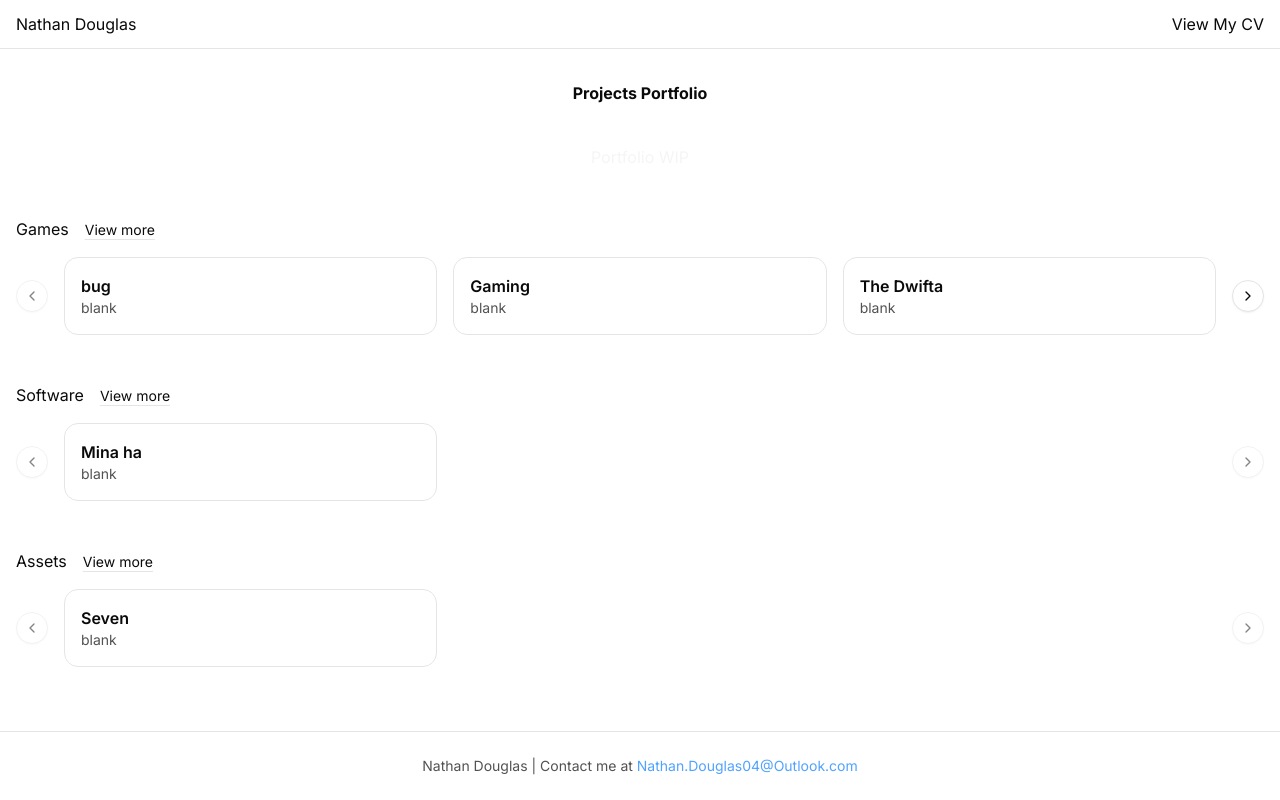
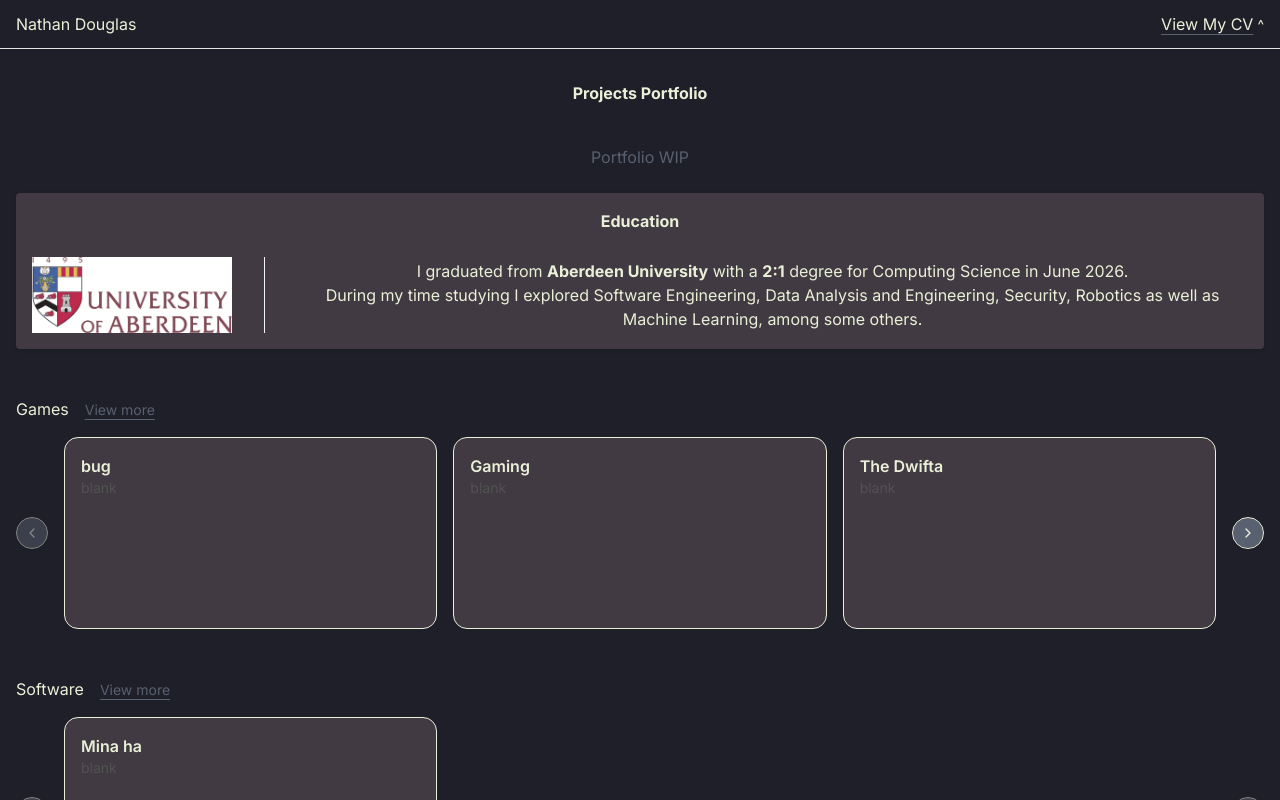
Before and after one commit to Nat00n/personal-portfolio-website, a Next.js app: page / in a window 1280 px wide. Shown: the top 800 px of the page. Built offline with nearby package versions, Linux system fonts and the light colour scheme.

Commit message:
added better colour pallette, updated project cards, and started updating the method for projects

```diff
--- a/app/globals.css
+++ b/app/globals.css
@@ -6,40 +6,19 @@
 
 /* Raw values: these change between light and dark */
 :root {
-  --muted: oklch(0.97 0 0);
-  --surface: #f5f5f5;
-  --border: oklch(0.922 0 0);
-  --accent: oklch(0.97 0 0);
-  --accent-hover: #3730a3;
-  --background: oklch(1 0 0);
-  --foreground: oklch(0.145 0 0);
-  --card: oklch(1 0 0);
-  --card-foreground: oklch(0.145 0 0);
-  --popover: oklch(1 0 0);
-  --popover-foreground: oklch(0.145 0 0);
-  --primary: oklch(0.205 0 0);
-  --primary-foreground: oklch(0.985 0 0);
-  --secondary: oklch(0.97 0 0);
-  --secondary-foreground: oklch(0.205 0 0);
+  --muted: #596070;
+  --accent: #8d697a;
+  --accent-hover: #544e68;
+  --background: #1f1f29;
+  --foreground: #413a42;
+  --primary: #eaf0d8;
+  --primary-foreground: #ffd4a3;
+  --secondary: #96a2b3;
+  --secondary-foreground: #d08159;
   --muted-foreground: oklch(0.556 0 0);
   --accent-foreground: oklch(0.205 0 0);
   --destructive: oklch(0.577 0.245 27.325);
-  --input: oklch(0.922 0 0);
-  --ring: oklch(0.708 0 0);
-  --chart-1: oklch(0.87 0 0);
-  --chart-2: oklch(0.556 0 0);
-  --chart-3: oklch(0.439 0 0);
-  --chart-4: oklch(0.371 0 0);
-  --chart-5: oklch(0.269 0 0);
   --radius: 0.625rem;
-  --sidebar: oklch(0.985 0 0);
-  --sidebar-foreground: oklch(0.145 0 0);
-  --sidebar-primary: oklch(0.205 0 0);
-  --sidebar-primary-foreground: oklch(0.985 0 0);
-  --sidebar-accent: oklch(0.97 0 0);
-  --sidebar-accent-foreground: oklch(0.205 0 0);
-  --sidebar-border: oklch(0.922 0 0);
-  --sidebar-ring: oklch(0.708 0 0);
 }
 
 @media (prefers-color-scheme: dark) {
@@ -116,11 +95,11 @@
 }
 
 .link-internal {
-  @apply text-foreground underline decoration-border underline-offset-4 transition-colors hover:text-accent hover:decoration-accent;
+  @apply text-muted underline decoration-muted underline-offset-4 transition-colors hover:text-secondary-foreground hover:decoration-secondary-foreground;
 }
 
 .link-external {
-  @apply text-accent underline underline-offset-4 transition-colors hover:text-accent-hover;
+  @apply text-muted underline decoration-muted underline-offset-4 transition-colors hover:text-secondary-foreground hover:decoration-secondary-foreground;
 }
 
 .link-external::after {
@@ -171,10 +150,36 @@
     @apply border-border outline-ring/50;
   }
   body {
-    @apply bg-background text-foreground;
+    @apply bg-background text-primary;
   }
   html {
     @apply font-sans;
+  }
+
+  .stable-scrollbar {
+    /* Reserves space for the scrollbar, preventing layout shift */
+    scrollbar-gutter: stable;
+    /* Optional: Style the scrollbar for Firefox */
+    scrollbar-width: thin;
+    scrollbar-color: #888 #f1f1f1;
+  }
+
+  /* Style for WebKit browsers (Chrome, Safari, Edge) */
+  .stable-scrollbar::-webkit-scrollbar {
+    width: 8px;
+  }
+
+  .stable-scrollbar::-webkit-scrollbar-track {
+    background: #f1f1f1;
+  }
+
+  .stable-scrollbar::-webkit-scrollbar-thumb {
+    background: #888;
+    border-radius: 4px;
+  }
+
+  .stable-scrollbar::-webkit-scrollbar-thumb:hover {
+    background: #555;
   }
 }
 
--- a/app/page.tsx
+++ b/app/page.tsx
@@ -1,5 +1,6 @@
 import { projects } from "@/data/projects";
 import ProjectCarousel from "@/components/ProjectCarousel";
+import Image from 'next/image'
 
 export default function HomePage() {
   const featured = projects
@@ -13,9 +14,30 @@ export default function HomePage() {
   return (
     <div className="container mx-auto space-y-12 px-4 py-8">
       <div className="flex-col justify-items-center">
-        <h1 className="heading-display"><b>Projects Portfolio</b></h1>
+        <h1><b>Projects Portfolio</b></h1>
         <br></br>
         <p className="mt-4 text-muted">Portfolio WIP</p>
+        <br></br>
+        <div className="justify-items-center rounded drop-shadow bg-foreground p-4">
+          <h1><b>Education</b></h1>
+          <br></br>
+          <div className="flex flex-col items-center gap-6 md:flex-row md:gap-8">
+            <div>
+              <Image
+                src="/images/university-of-aberdeen-logo.webp" // Path relative to the public folder
+                alt="Aberdeen University Logo"
+                width={200}
+                height={100}
+                className="shrink-0"
+              />
+            </div>
+            <div className="hidden w-px self-stretch bg-gray-100 md:block" />
+            <div className="flex-1 text-center">
+              <p>I graduated from <b>Aberdeen University</b> with a <b>2:1</b> degree for Computing Science in June 2026.</p>
+              <p>During my time studying I explored Software Engineering, Data Analysis and Engineering, Security, Robotics as well as Machine Learning, among some others.</p>
+            </div>
+          </div>
+        </div>
       </div>
 
       <ProjectCarousel title="Games" href="/projects?type=games" projects={games} />
--- a/app/projects/page.tsx
+++ b/app/projects/page.tsx
@@ -33,7 +33,7 @@ export default async function ProjectGallery({
       <Tabs key={active} defaultValue={active}>
         <TabsList className="mx-auto mb-8 w-full max-w-md">
           {sections.map((s) => (
-            <TabsTrigger key={s.id} value={s.id} className="flex-1">
+            <TabsTrigger key={s.id} value={s.id} className="flex-1 transition-colors text-foreground hover:text-background data-active:bg-foreground data-active:text-primary data-active:hover:bg-background data-active:hover:text-primary">
               {s.title}
             </TabsTrigger>
           ))}
--- a/components/Breadcrumbs.tsx
+++ b/components/Breadcrumbs.tsx
@@ -63,9 +63,9 @@ export default function Breadcrumbs() {
 
               <BreadcrumbItem>
                 {isLast ? (
-                  <BreadcrumbPage>{crumb.label}</BreadcrumbPage>
+                  <BreadcrumbPage className="text-primary">{crumb.label}</BreadcrumbPage>
                 ) : (
-                  <BreadcrumbLink render={<Link href={crumb.href}>{crumb.label}</Link>} />
+                  <BreadcrumbLink className="text-secondary hover:text-secondary-foreground" render={<Link href={crumb.href}>{crumb.label}</Link>} />
                 )}
               </BreadcrumbItem>
 
--- a/components/ContentCard.tsx
+++ /dev/null
@@ -1,9 +0,0 @@
-export default function ContentCard() {
-  return (
-      <div className="container mx-auto px-4 py-6">
-        <p className="text-center text-sm text-neutral-600 dark:text-neutral-400">
-
-        </p>
-      </div>
-  );
-}
--- a/components/Navbar.tsx
+++ b/components/Navbar.tsx
@@ -11,7 +11,7 @@ export default function Navbar() {
 
         <Breadcrumbs />
 
-        <CustomLink href="\nathan-douglas-cv.pdf" newTab className="external-link">
+        <CustomLink href="\nathan-douglas-cv.pdf" newTab className="text-primary! hover:text-secondary-foreground! link-external">
           View My CV
         </CustomLink>
       </div>
--- a/components/ProjectCard.tsx
+++ b/components/ProjectCard.tsx
@@ -5,7 +5,7 @@ export default function ProjectCard({ project }: { project: Project }) {
   return (
     <CustomLink
       href={`/projects/${project.base}`}
-      className="block rounded-xl border p-4 transition hover:bg-neutral-100 dark:hover:bg-neutral-800"
+      className="block rounded-xl border h-32 md:h-48 p-4 transition bg-foreground hover:bg-muted dark:hover:bg-muted"
     >
       <h3 className="font-semibold">{project.title}</h3>
       <p className="text-sm text-neutral-600 dark:text-neutral-400">{project.summary}</p>
--- a/components/ProjectCarousel.tsx
+++ b/components/ProjectCarousel.tsx
@@ -41,8 +41,8 @@ export default function ProjectCarousel({ title, href, projects }: Props) {
           </CarouselContent>
 
           <div className="mt-4 flex justify-center gap-5 md:mt-0 md:contents">
-            <CarouselPrevious className="static translate-y-0 md:absolute" />
-            <CarouselNext className="static translate-y-0 md:absolute" />
+            <CarouselPrevious className="static bg-muted hover:bg-secondary-foreground translate-y-0 md:absolute" />
+            <CarouselNext className="static bg-muted hover:bg-secondary-foreground translate-y-0 md:absolute" />
           </div>
         </Carousel>
       </div>
--- a/components/ui/tabs.tsx
+++ b/components/ui/tabs.tsx
@@ -60,7 +60,7 @@ function TabsTrigger({ className, ...props }: TabsPrimitive.Tab.Props) {
         "relative inline-flex h-[calc(100%-1px)] flex-1 items-center justify-center gap-1.5 rounded-md border border-transparent px-2 py-1 text-sm font-medium whitespace-nowrap text-foreground/60 transition-all group-data-vertical/tabs:w-full group-data-vertical/tabs:justify-start hover:text-foreground focus-visible:border-ring focus-visible:ring-[3px] focus-visible:ring-ring/50 focus-visible:outline-1 focus-visible:outline-ring disabled:pointer-events-none disabled:opacity-50 has-data-[icon=inline-end]:pr-1.5 has-data-[icon=inline-start]:pl-1.5 aria-disabled:pointer-events-none aria-disabled:opacity-50 dark:text-muted-foreground dark:hover:text-foreground group-data-[variant=default]/tabs-list:data-active:shadow-sm group-data-[variant=line]/tabs-list:data-active:shadow-none [&_svg]:pointer-events-none [&_svg]:shrink-0 [&_svg:not([class*='size-'])]:size-4",
         "group-data-[variant=line]/tabs-list:bg-transparent group-data-[variant=line]/tabs-list:data-active:bg-transparent dark:group-data-[variant=line]/tabs-list:data-active:border-transparent dark:group-data-[variant=line]/tabs-list:data-active:bg-transparent",
         "data-active:bg-background data-active:text-foreground dark:data-active:border-input dark:data-active:bg-input/30 dark:data-active:text-foreground",
-        "after:absolute after:bg-foreground after:opacity-0 after:transition-opacity group-data-horizontal/tabs:after:inset-x-0 group-data-horizontal/tabs:after:bottom-[-5px] group-data-horizontal/tabs:after:h-0.5 group-data-vertical/tabs:after:inset-y-0 group-data-vertical/tabs:after:-right-1 group-data-vertical/tabs:after:w-0.5 group-data-[variant=line]/tabs-list:data-active:after:opacity-100",
+        "after:absolute after:bg-foreground after:opacity-0 after:transition-opacity group-data-horizontal/tabs:after:inset-x-0 group-data-horizontal/tabs:after:-bottom-1.25 group-data-horizontal/tabs:after:h-0.5 group-data-vertical/tabs:after:inset-y-0 group-data-vertical/tabs:after:-right-1 group-data-vertical/tabs:after:w-0.5 group-data-[variant=line]/tabs-list:data-active:after:opacity-100",
         className
       )}
       {...props}
```
Also changed, not shown: public/images/university-of-aberdeen-logo.webp (added), public/projects/games/tasktrain/index.md (added).
